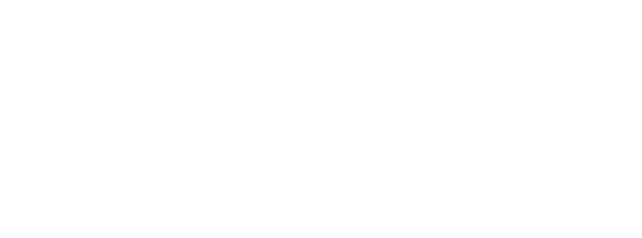
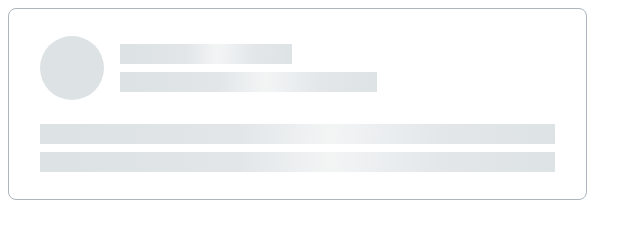
Before and after one commit to js-tasks-ru/htmlcss-20210916_ivan-talalaev, a website: page 04-lection2/02-skeleton/index.html in a window 1280 px wide. Shown: the whole page, without its empty margins (0-642 px from the left). Drawn offline with Linux system fonts and the light colour scheme.

Commit message:
Skeleton component

```diff
--- a/04-lection2/02-skeleton/index.html
+++ b/04-lection2/02-skeleton/index.html
@@ -1,11 +1,25 @@
 <!DOCTYPE html>
 <!-- Страница со скелетоном -->
-<html lang="ru">
-    <head>
-        <link rel="stylesheet" href="../../assets/css/main.css">
-        <link rel="stylesheet" href="./skeleton.css">
-    </head>
-    <body>
-
-    </body>
+<html lang='ru'>
+<head>
+  <link rel='stylesheet' href='../../assets/css/main.css'>
+  <link rel='stylesheet' href='./skeleton.css'>
+</head>
+<body>
+<div class='skeleton'>
+  <div class='skeleton__card'>
+    <div class='skeleton__header'>
+      <div class='skeleton__avatar'></div>
+      <div class='skeleton__title'>
+        <div class='row skeleton__row1'></div>
+        <div class='row skeleton__row2'></div>
+      </div>
+    </div>
+    <div class='skeleton__footer'>
+      <div class='row skeleton__row3'></div>
+      <div class='row skeleton__row3'></div>
+    </div>
+  </div>
+</div>
+</body>
 </html>
--- a/04-lection2/02-skeleton/skeleton.css
+++ b/04-lection2/02-skeleton/skeleton.css
@@ -0,0 +1,61 @@
+.skeleton__card {
+    display: flex;
+    width: 579px;
+    height: 192px;
+    background-color: var(--white);
+    border: 1px solid var(--grey-3);
+    box-sizing: border-box;
+    border-radius: 8px;
+    flex-direction: column;
+    flex-wrap: wrap;
+    justify-content: center;
+    align-items: baseline;
+    align-content: space-around;
+    row-gap: 24px;
+}
+
+.skeleton__header {
+    display: flex;
+    flex-wrap: nowrap;
+    column-gap: 16px;
+}
+
+.skeleton__title {
+    display: flex;
+    flex-direction: column;
+    justify-content: center;
+    row-gap: 8px;
+}
+
+.skeleton__footer {
+    display: flex;
+    flex-direction: column;
+    flex-wrap: wrap;
+    row-gap: 8px;
+}
+
+.skeleton__avatar {
+    width: 64px;
+    height: 64px;
+    background: var(--grey-2);
+    border-radius: 100px;
+}
+
+.row {
+    background: var(--grey-gradient);
+}
+
+.skeleton__row1 {
+    height: 20px;
+    width: 172px;
+}
+
+.skeleton__row2 {
+    width: 257px;
+    height: 20px;
+}
+
+.skeleton__row3 {
+    width: 515px;
+    height: 20px;
+}
--- a/assets/css/main.css
+++ b/assets/css/main.css
@@ -18,6 +18,8 @@
     --grey-2: #DDE2E5;
     --grey-3: #ACB5BD;
     --grey-4: #495057;
+    --grey-gradient: linear-gradient(92.51deg, #DDE2E5 6.44%, #E2E6E8 38.47%, #F3F5F5 56.48%, #E3E7EA 77.5%, #DDE2E5 102.52%);
+
 
     --accordion-background: var(--white);
     --accordion-border: var(--grey);
```
